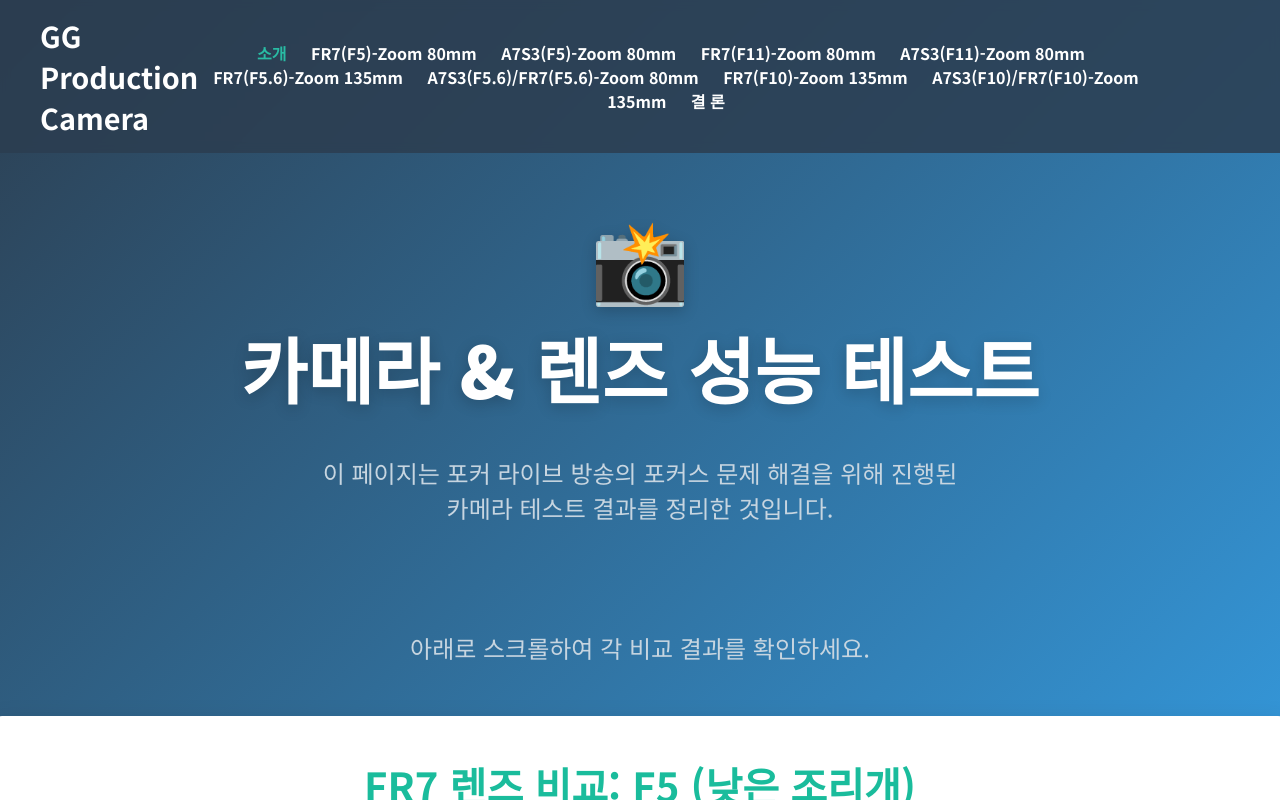
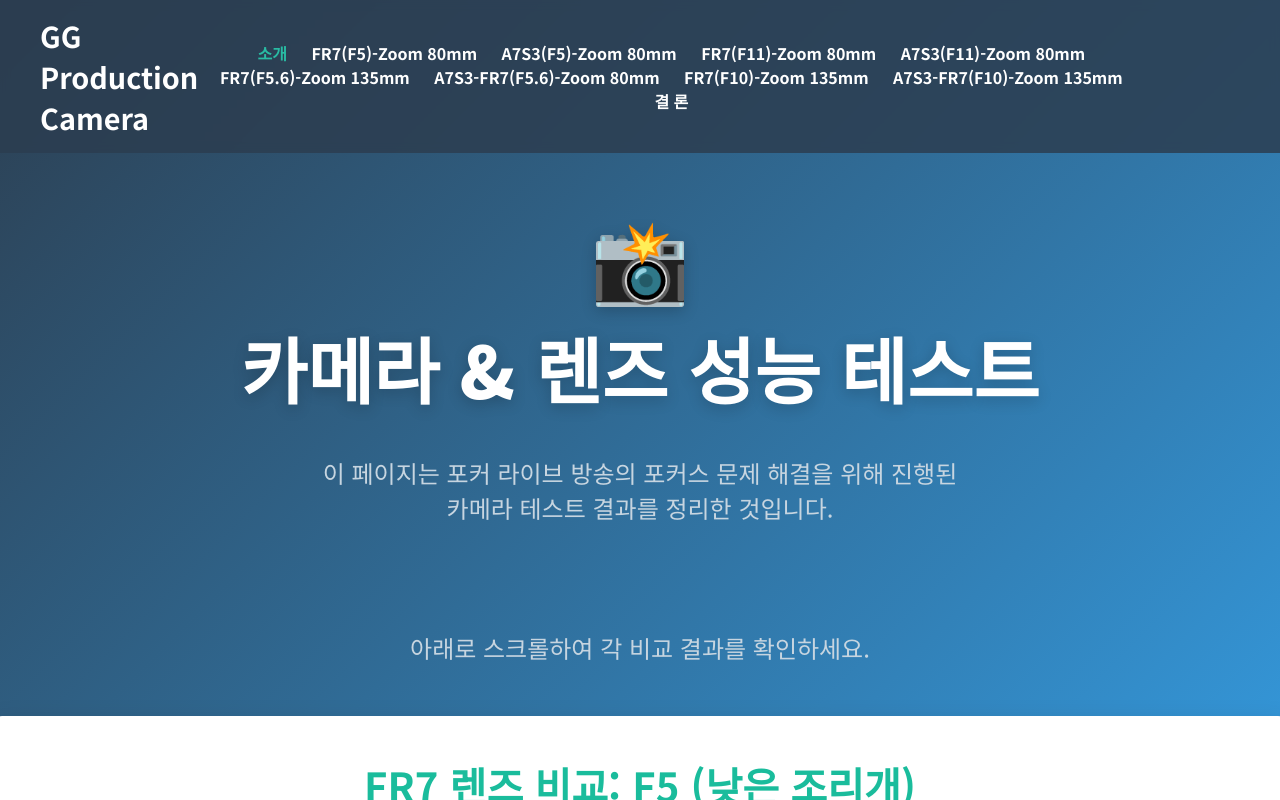
Before and after one commit to kai-kim87/fr7a7s3focus, a plain HTML site: page index.html in a window 1280 px wide. Drawn offline with Linux system fonts and the light colour scheme.

Commit message:
Update index.html

```diff
--- a/index.html
+++ b/index.html
@@ -145,9 +145,9 @@
             <a href="#fr7-f11">FR7(F11)-Zoom 80mm</a>
             <a href="#a7s3-f11">A7S3(F11)-Zoom 80mm</a>
             <a href="#fr7-f5_6">FR7(F5.6)-Zoom 135mm</a>
-            <a href="#a7s3-f5_6">A7S3(F5.6)/FR7(F5.6)-Zoom 80mm</a>
+            <a href="#a7s3-f5_6">A7S3-FR7(F5.6)-Zoom 80mm</a>
             <a href="#fr7-f10">FR7(F10)-Zoom 135mm</a>
-            <a href="#a7s3-f10">A7S3(F10)/FR7(F10)-Zoom 135mm</a>
+            <a href="#a7s3-f10">A7S3-FR7(F10)-Zoom 135mm</a>
             <a href="#conclusion">결 론</a>
         </nav>
         <div class="header-placeholder"></div>
```
